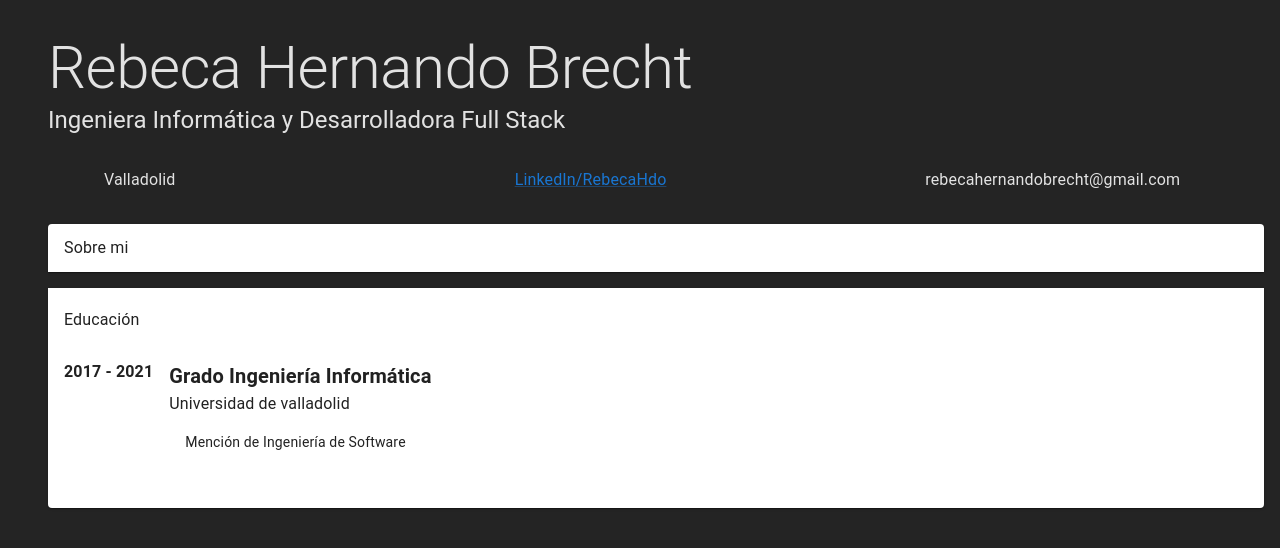
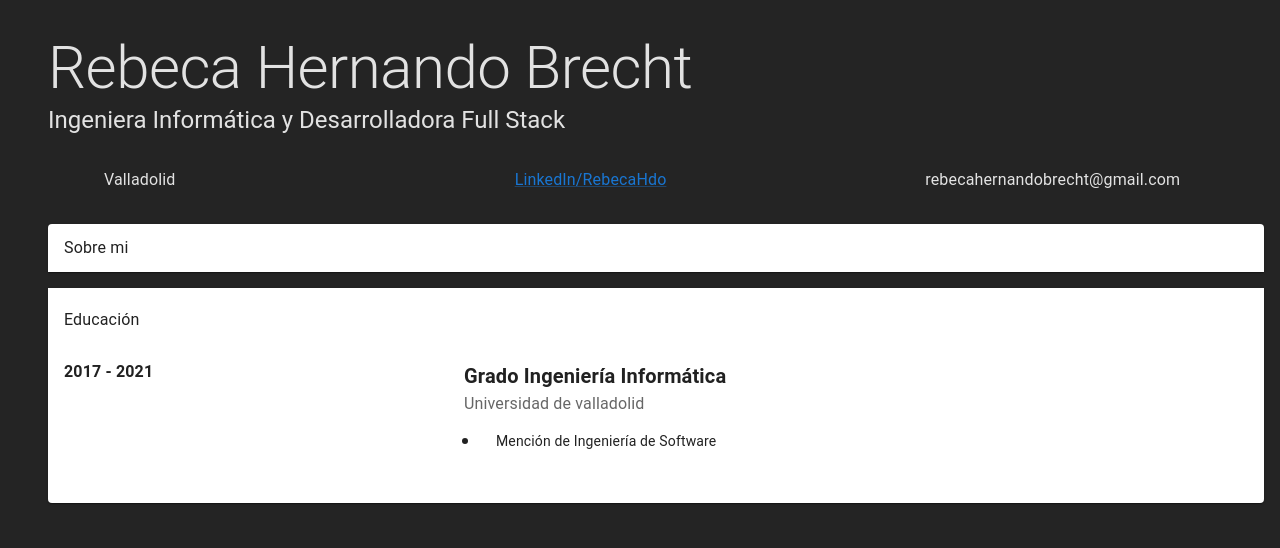
Before and after one commit to RebecaHdo/myCv, a React (Vite) app in the folder front/: page / in a window 1280 px wide. Both pictures are taken after a click on the button "Educación". Shown: the top 548 px of the page. Built offline with nearby package versions, Linux system fonts and the light colour scheme; some icons are missing.

Commit message:
reafactor datesection component

```diff
--- a/front/src/components/cv/DateSection.tsx
+++ b/front/src/components/cv/DateSection.tsx
@@ -25,27 +25,36 @@ const DateSeccion: React.FC<DateSeccionProps> = ({
   return (
     <Box sx={{ width: "100%", mb: 3 }}>
       <Grid container spacing={2} alignItems="flex-start">
+
         {/* Left */}
-        <Grid item xs={12} sm={2}>
-          <Typography fontWeight="bold">{formattedDate}</Typography>
+        <Grid size={{ xs: 12, sm: 4 }}>
+          <Typography fontWeight="bold">
+            {formattedDate}
+          </Typography>
         </Grid>
 
         {/* Right */}
-        <Grid item xs={12} sm={10}>
+        <Grid size={{ xs: 12, sm: 8 }}>
           <Typography variant="h6" fontWeight="bold">
             {title}
           </Typography>
 
           {subtitle && (
-            <Typography variant="body1">
+            <Typography variant="body1" sx={{ color: "text.secondary" }}>
               {subtitle}
             </Typography>
           )}
 
-          {details && details.length > 0 && (
-            <List>
-              {details.map((detail, index) => (
-                <ListItem key={index}>
+          {details && details?.length > 0 && (
+            <List sx={{ listStyleType: "disc", pl: 2 }}>
+              {details?.map((detail, index) => (
+                <ListItem
+                  key={index}
+                  sx={{
+                    display: "list-item",
+                    py: 0.5
+                  }}
+                >
                   <Typography variant="body2">
                     {detail}
                   </Typography>
```
